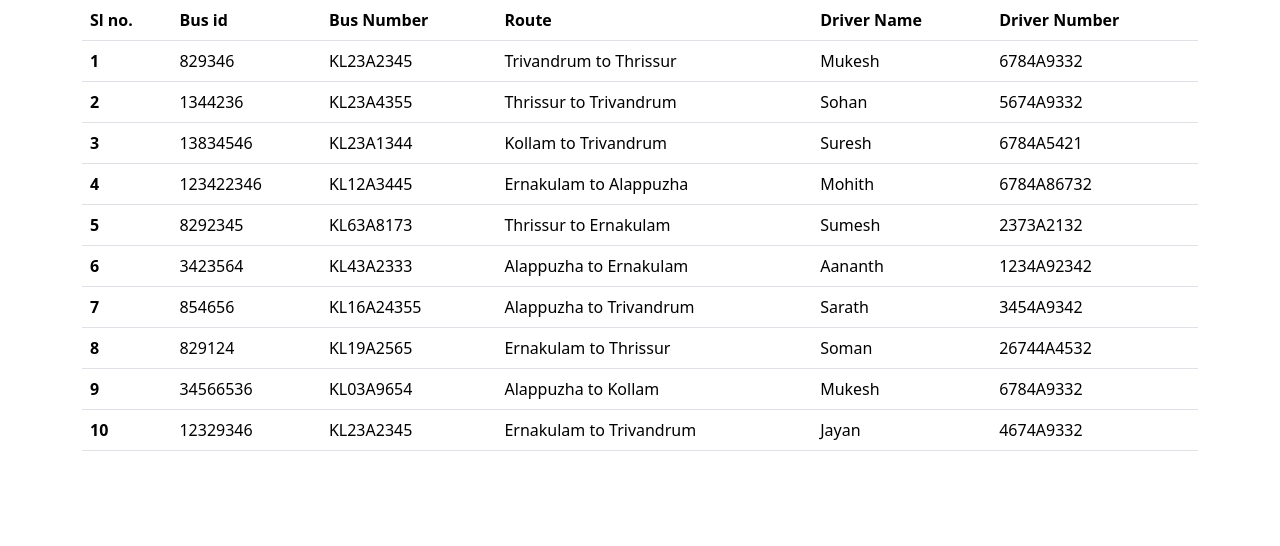
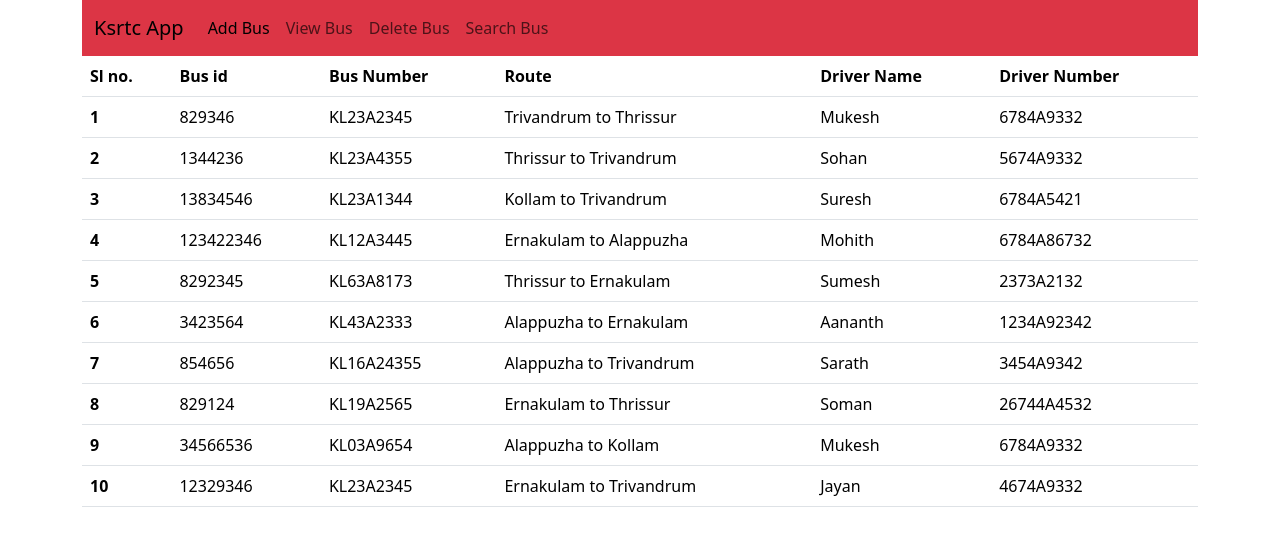
Before and after one commit to 0MadGaming0/Ksrtc-App, a plain HTML site: page viewall.html in a window 1280 px wide. Drawn offline with nearby package versions, Linux system fonts and the light colour scheme.

Commit message:
Ksrtc App

```diff
--- a/viewall.html
+++ b/viewall.html
@@ -8,6 +8,49 @@
 </head>
 <body>
     <div class="container">
+
+
+
+
+
+
+
+
+
+        <nav class="navbar navbar-expand-lg bg-danger">
+            <div class="container-fluid">
+              <a class="navbar-brand" href="#">Ksrtc App</a>
+              <button class="navbar-toggler" type="button" data-bs-toggle="collapse" data-bs-target="#navbarNav" aria-controls="navbarNav" aria-expanded="false" aria-label="Toggle navigation">
+                <span class="navbar-toggler-icon"></span>
+              </button>
+              <div class="collapse navbar-collapse" id="navbarNav">
+                <ul class="navbar-nav">
+                  <li class="nav-item">
+                    <a class="nav-link active" aria-current="page" href="index.html">Add Bus</a>
+                  </li>
+                  <li class="nav-item">
+                    <a class="nav-link" href="viewall.html">View Bus</a>
+                  </li>
+                  <li class="nav-item">
+                    <a class="nav-link" href="deletebus.html">Delete Bus</a>
+                  </li>
+                  <li class="nav-item">
+                    <a class="nav-link" href="searchbus.html">Search Bus</a>
+                  </li>
+                </ul>
+              </div>
+            </div>
+          </nav>
+
+
+
+
+
+
+
+
+
+
         <div class="row">
             <div class="col col-12 col-sm-12 col-md-12 col-lg-12 col-xl-12 col-xxl-12">
                 <table class="table">
```
Also changed, not shown: deletebus.html (+43 -0 lines), index.html (+1 -1 lines), searchbus.html (+39 -0 lines).
